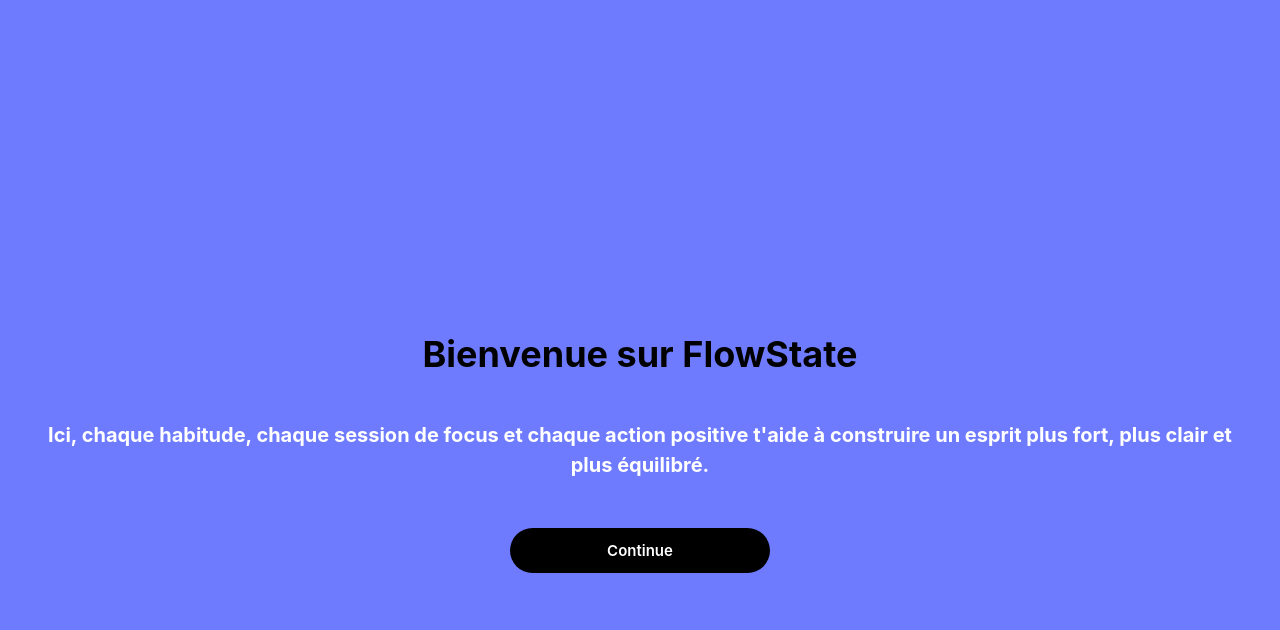
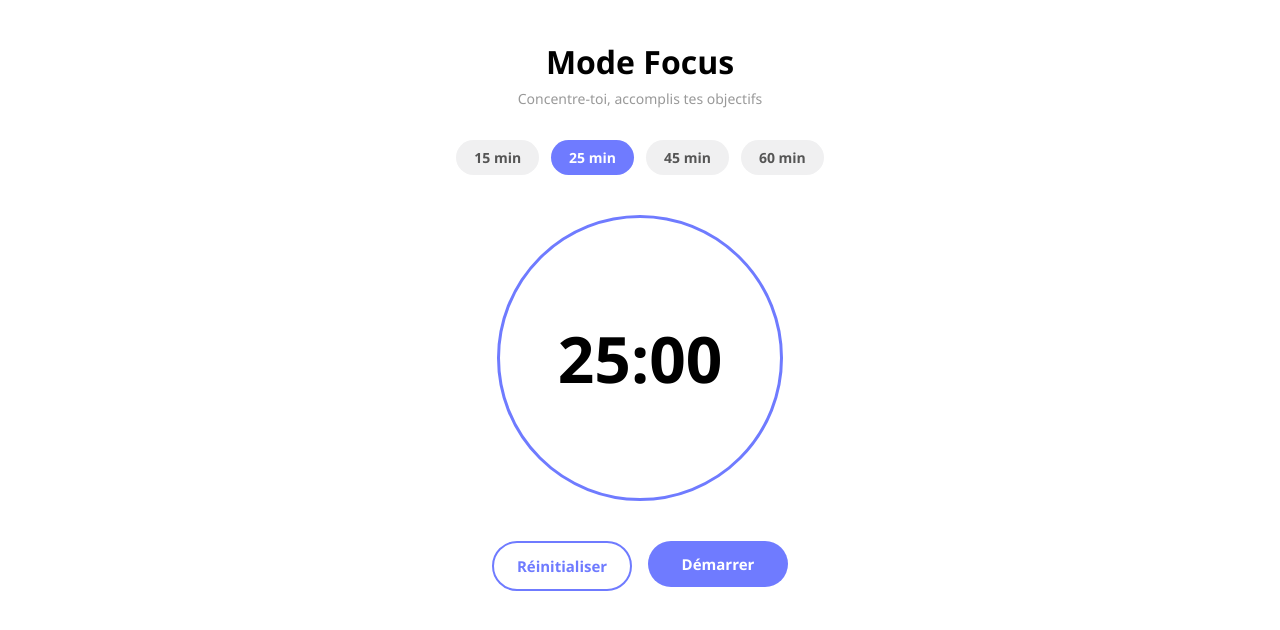
Before and after one commit to anas-dev523/FlowState, a React (Create React App) app in the folder flowstate-frontend/: page /Focus in a window 1280 px wide. Before the commit this address led to /. Shown: the top 630 px of the page. Built offline with nearby package versions, Linux system fonts and the light colour scheme.

Commit message:
feat: ajout d'un compteur pour des sessions de focus

```diff
--- a/flowstate-frontend/src/App.js
+++ b/flowstate-frontend/src/App.js
@@ -16,6 +16,7 @@ import HabitDetails from './pages/HabitDetails';
 import ConfirmHabit from './pages/ConfirmHabit';
 import HabitAdded from './pages/HabitAdded';
 import SelectHabit from './pages/SelectHabit';
+import  Focus  from './pages/Focus';
 function App() {
   return (
     <Router>
@@ -23,6 +24,7 @@ function App() {
         <Route path="/" element={<Welcome />} />
         <Route path="/reset-password" element={<ResetPassword />} />
         <Route path="/ConfirmHabit" element={<ConfirmHabit />} />
+        <Route path="/Focus" element={<Focus/>} />
         <Route path="/SelectHabit" element={<SelectHabit />} />
         <Route path="/HabitAdded" element={<HabitAdded/>} />
         <Route path="/HabitudesDuJour" element={<HabitudesDuJour />} />
--- a/flowstate-frontend/src/DevPage.jsx
+++ b/flowstate-frontend/src/DevPage.jsx
@@ -7,7 +7,7 @@ import VideoRow from './components/VideoRow';
 import SettingsIcon from './components/SettingsIcon';
 import TrashIcon from './components/TrashIcon';
 import PlusIcon from './components/PlusIcon';
-import HabitSelector from './components/HabitSelect';
+import HabitSelect from './components/HabitSelect';
 import InfoBlock from './components/InfoBlock';
 function DevPage() {
   return (
@@ -63,13 +63,26 @@ function DevPage() {
           <PlusIcon size={24} />
         </div>
       </section>
-      <section>
-        <HabitSelector onConfirm={(selected) => console.log(selected)} />
-      </section>
     <section>
       <InfoBlock text ="hello"/>
     </section>
 
+      <section>
+        <h2>HabitSelect</h2>
+        <HabitSelect
+          title="Sport"
+          done={false}
+          onToggle={() => alert('toggle Sport')}
+          onDetails={() => alert('détails Sport')}
+        />
+        <br />
+        <HabitSelect
+          title="Méditation"
+          done={true}
+          onToggle={() => alert('toggle Méditation')}
+          onDetails={() => alert('détails Méditation')}
+        />
+      </section>
 
     </div>
   );
--- /dev/null
+++ b/flowstate-frontend/src/pages/Focus.jsx
@@ -0,0 +1,141 @@
+import Button from '../components/Button';
+import {useEffect, useState} from 'react';
+import { startSession, endSession } from '../services/api';
+function Focus() {
+const [startTime,setStartTime]=useState(25);
+const [timeLeft,setTimeLeft]=useState(startTime*60);
+const [isRunning,setIsRunning]=useState(false);
+const [sessionId, setSessionId] = useState(null);
+const minutes = Math.floor(timeLeft/60);
+const seconds = timeLeft%60 ;
+useEffect(()=>{
+      if (!isRunning) return;
+      const id=setInterval(() => setTimeLeft(prev =>prev - 1),1000)
+    return () => clearInterval(id);
+},[isRunning]);
+const endActiveSession = () => {
+  if (sessionId !== null) {
+    endSession(sessionId, {}).catch((err) => console.error(err));
+    setSessionId(null);
+  }
+};
+useEffect(() => {
+  if (timeLeft === 0 && isRunning) {
+    setIsRunning(false);
+    endActiveSession();
+  }
+}, [timeLeft, isRunning]);
+
+
+const handleToggleRun = async () => {
+  if (!isRunning && sessionId === null) {
+    try {
+      const res = await startSession({});
+      setSessionId(res.data.id_session_focus);
+    } catch (err) {
+      console.error(err);
+      return;
+    }
+  }
+  setIsRunning(!isRunning);
+};
+
+const handleReset = () => {
+  endActiveSession();
+  setIsRunning(false);
+  setTimeLeft(startTime * 60);
+};
+
+const handleSelectDuration = (duration) => {
+  endActiveSession();
+  setStartTime(duration);
+  setTimeLeft(duration * 60);
+  setIsRunning(false);
+};
+  return (
+    <div style={{
+      maxWidth: '600px',
+      margin: '0 auto',
+      padding: '40px 20px',
+      fontFamily: "'Segoe UI', system-ui, sans-serif",
+    }}>
+
+      <div style={{ textAlign: 'center', marginBottom: '32px' }}>
+        <h1 style={{ fontSize: '32px', fontWeight: '700', margin: 0, color: '#000' }}>
+          Mode Focus
+        </h1>
+        <p style={{ color: '#999', fontSize: '14px', marginTop: '6px' }}>
+          Concentre-toi, accomplis tes objectifs
+        </p>
+      </div>
+
+      <div style={{
+        display: 'flex',
+        justifyContent: 'center',
+        gap: '12px',
+        marginBottom: '40px',
+      }}>
+        {[15, 25, 45, 60].map((duration) => {
+          const isSelected = duration === startTime;
+          return (
+            <button onClick={() => handleSelectDuration(duration)}
+              key={duration}
+              style={{
+                padding: '8px 18px',
+                borderRadius: '20px',
+                border: 'none',
+                backgroundColor: isSelected ? '#6F7BFF' : '#f0f0f1',
+                color: isSelected ? '#fff' : '#555',
+                fontSize: '14px',
+                fontWeight: '600',
+                cursor: 'pointer',
+                fontFamily: 'inherit',
+              }}
+            >
+              {duration} min
+            </button>
+          );
+        })}
+      </div>
+
+      <div style={{
+        display: 'flex',
+        justifyContent: 'center',
+        marginBottom: '40px',
+      }}>
+        <div style={{
+          width: '280px',
+          height: '280px',
+          borderRadius: '50%',
+          border: '3px solid #6F7BFF',
+          display: 'flex',
+          alignItems: 'center',
+          justifyContent: 'center',
+          fontSize: '64px',
+          fontWeight: '700',
+          color: '#000',
+        }}>
+          {minutes}:{seconds <10 ? '0'+seconds :seconds}
+        </div>
+      </div>
+
+      <div style={{
+        display: 'flex',
+        justifyContent: 'center',
+        gap: '16px',
+      }}>
+        <div style={{ width: '140px' }}>
+          <Button variant="outline" onClick={handleReset}>Réinitialiser</Button>
+        </div>
+        <div style={{ width: '140px' }}>
+          <Button variant="filled" onClick={handleToggleRun}>
+            {isRunning ? 'Pause' : 'Démarrer'}
+          </Button>
+        </div>
+      </div>
+
+    </div>
+  );
+}
+
+export default Focus;
```
Also changed, not shown: 1 other file (tests, documents, lock files or other folders).
